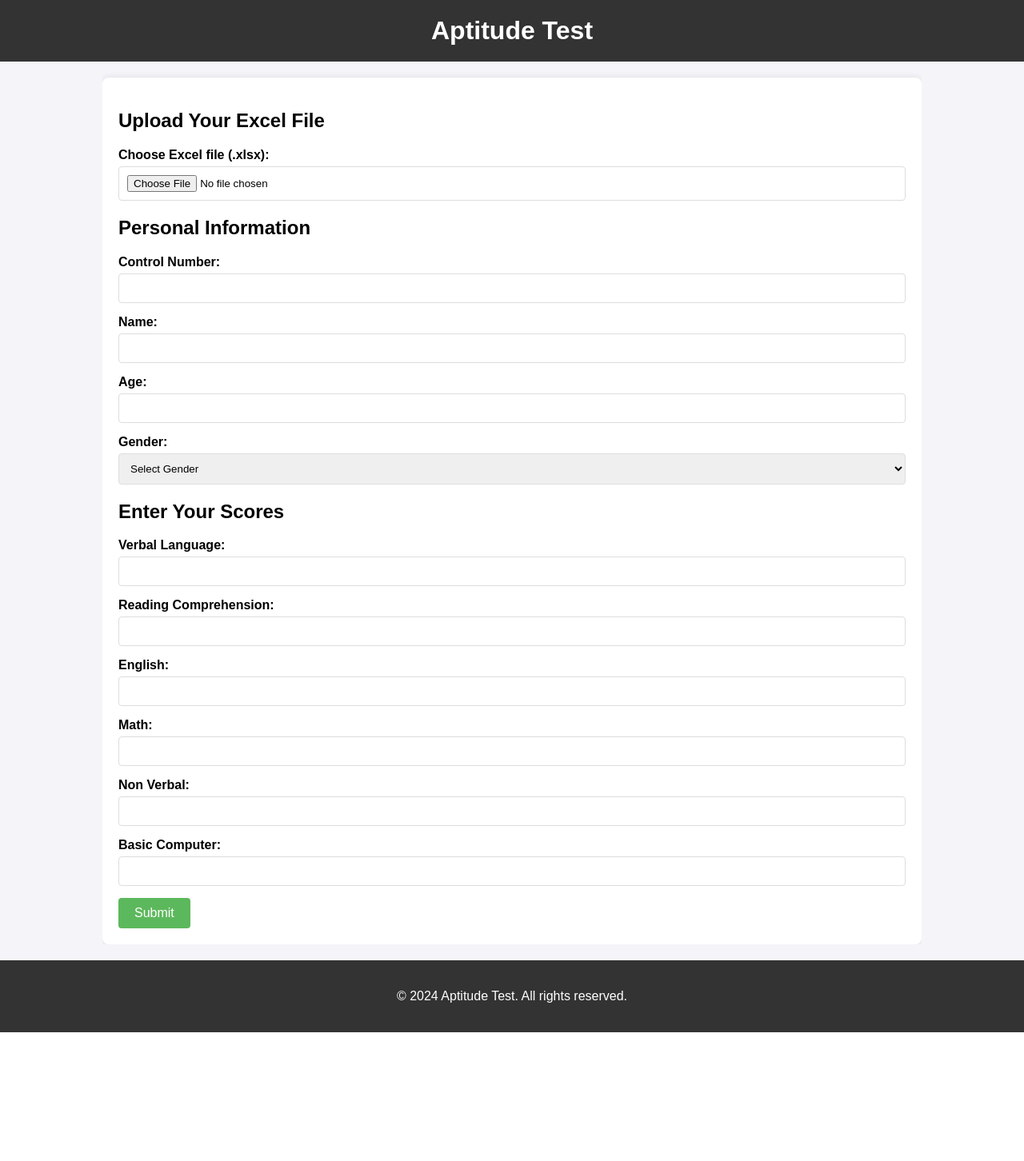
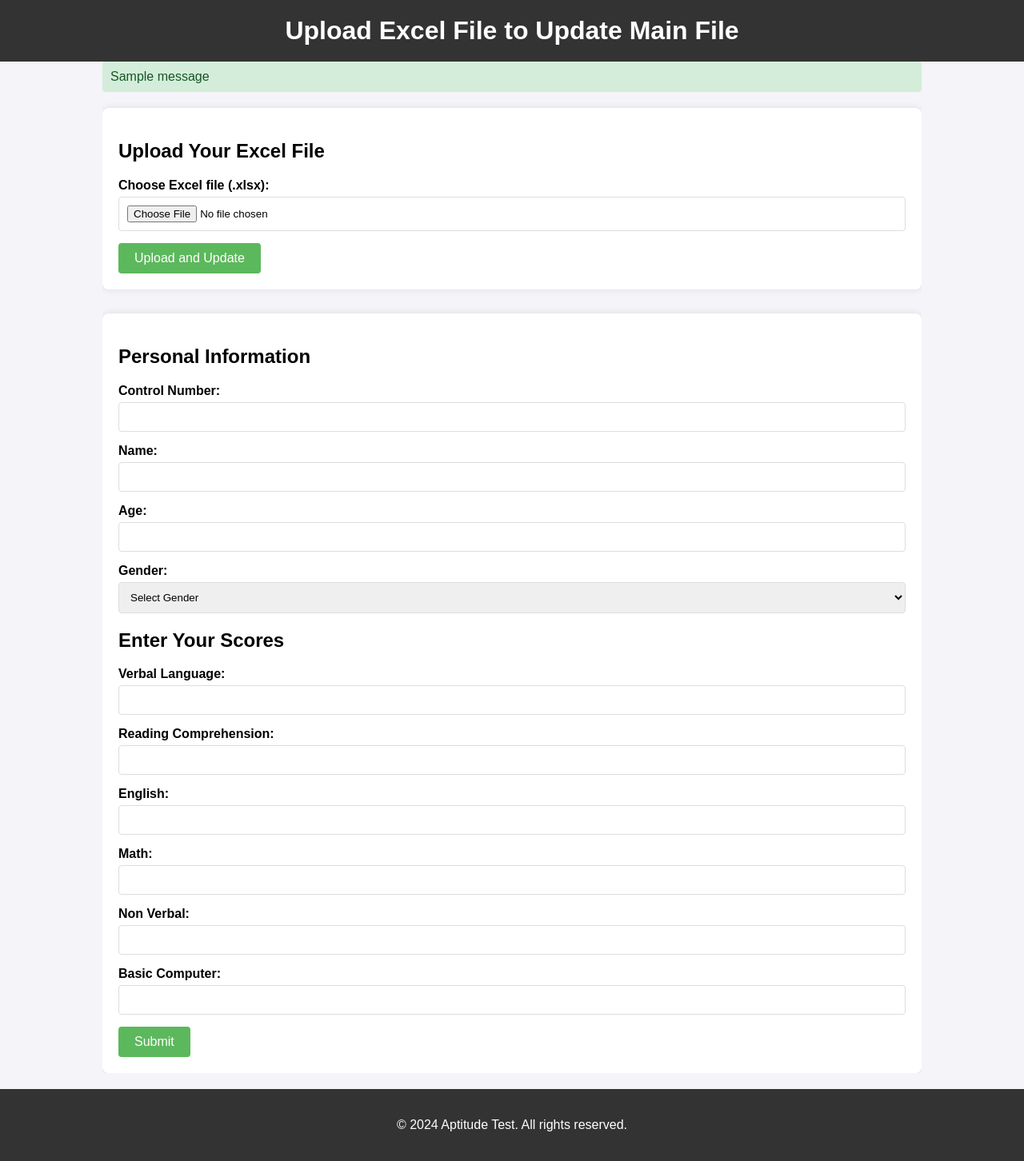
Before and after one commit to sinicoo/Course-Reccomendation-System-using-Pearson-and-Cosine-Similarity, a Flask app: page / in a window 1280 px wide. Shown: the whole page at 80% size. Before the commit the page ends 1291 px from the top, so only its background shows below. Run offline with Flask 3, Linux system fonts and the light colour scheme; one stand-in notice (Sample message) is shown; some libraries are stand-ins or nearby versions.

Commit message:
Update index.html

```diff
--- a/templates/index.html
+++ b/templates/index.html
@@ -3,7 +3,7 @@
 <head>
     <meta charset="UTF-8">
     <meta name="viewport" content="width=device-width, initial-scale=1.0">
-    <title>Aptitude Test</title>
+    <title>Course Recommender</title>
     <style>
         body {
             font-family: Arial, sans-serif;
@@ -59,6 +59,19 @@
         button:hover {
             background: #4cae4c;
         }
+        .message {
+            padding: 10px;
+            margin-bottom: 15px;
+            border-radius: 4px;
+        }
+        .message.success {
+            background-color: #d4edda;
+            color: #155724;
+        }
+        .message.error {
+            background-color: #f8d7da;
+            color: #721c24;
+        }
         .footer {
             text-align: center;
             padding: 20px;
@@ -71,17 +84,32 @@
 <body>
     <header>
         <div class="container">
-            <h1>Aptitude Test</h1>
+            <h1>Upload Excel File to Update Main File</h1>
         </div>
     </header>
+
     <div class="container">
-        <form method="post" enctype="multipart/form-data">
+        <!-- Flash Messages -->
+        {% with messages = get_flashed_messages(with_categories=True) %}
+          {% if messages %}
+            {% for category, message in messages %}
+              <div class="message {{ category }}">{{ message }}</div>
+            {% endfor %}
+          {% endif %}
+        {% endwith %}
+
+        <!-- Excel Upload Form -->
+        <form action="/upload" method="POST" enctype="multipart/form-data">
             <h2>Upload Your Excel File</h2>
             <div class="form-group">
                 <label for="file">Choose Excel file (.xlsx):</label>
-                <input type="file" id="file" name="file" accept=".xlsx">
+                <input type="file" id="file" name="file" accept=".xlsx" required>
             </div>
+            <button type="submit">Upload and Update</button>
+        </form>
 
+        <!-- Personal Information and Scores Form -->
+        <form method="post" enctype="multipart/form-data" style="margin-top: 30px;">
             <h2>Personal Information</h2>
 
             <div class="form-group">
@@ -93,10 +121,12 @@
                 <label for="name">Name:</label>
                 <input type="text" id="name" name="name" required>
             </div>
+
             <div class="form-group">
                 <label for="age">Age:</label>
                 <input type="number" id="age" name="age" required>
             </div>
+
             <div class="form-group">
                 <label for="gender">Gender:</label>
                 <select id="gender" name="gender" required>
@@ -112,22 +142,27 @@
                 <label for="Verbal Language">Verbal Language:</label>
                 <input type="number" id="Verbal Language" name="Verbal Language" step="0.01">
             </div>
+
             <div class="form-group">
                 <label for="Reading Comprehension">Reading Comprehension:</label>
                 <input type="number" id="Reading Comprehension" name="Reading Comprehension" step="0.01">
             </div>
+
             <div class="form-group">
                 <label for="English">English:</label>
                 <input type="number" id="English" name="English" step="0.01">
             </div>
+
             <div class="form-group">
                 <label for="Math">Math:</label>
                 <input type="number" id="Math" name="Math" step="0.01">
             </div>
+
             <div class="form-group">
                 <label for="Non Verbal">Non Verbal:</label>
                 <input type="number" id="Non Verbal" name="Non Verbal" step="0.01">
             </div>
+
             <div class="form-group">
                 <label for="Basic Computer">Basic Computer:</label>
                 <input type="number" id="Basic Computer" name="Basic Computer" step="0.01">
@@ -138,9 +173,11 @@
                 <strong>{{ error }}</strong>
             </div>
             {% endif %}
+
             <button type="submit">Submit</button>
         </form>
     </div>
+
     <footer class="footer">
         <p>&copy; 2024 Aptitude Test. All rights reserved.</p>
     </footer>
```
